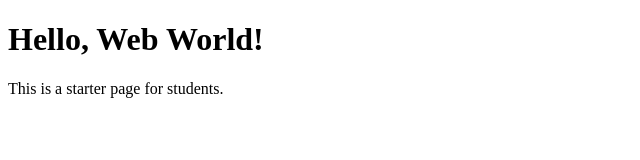
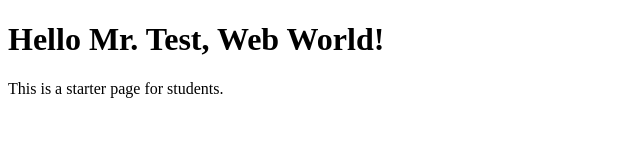
Before and after one commit to 093Q/intro-to-html-1-mfrank93, a plain HTML site: page index.html in a window 1280 px wide. Shown: the whole page, without its empty margins (0-640 px from the left). Drawn offline with Linux system fonts and the light colour scheme.

Commit message:
Update index.html

```diff
--- a/index.html
+++ b/index.html
@@ -2,7 +2,7 @@
 <html>
   <head><title>Mr. Test's Site</title></head>
   <body>
-    <h1>Hello, Web World!</h1>
+    <h1>Hello Mr. Test, Web World!</h1>
     <p>This is a starter page for students.</p>
   </body>
 </html>
```
